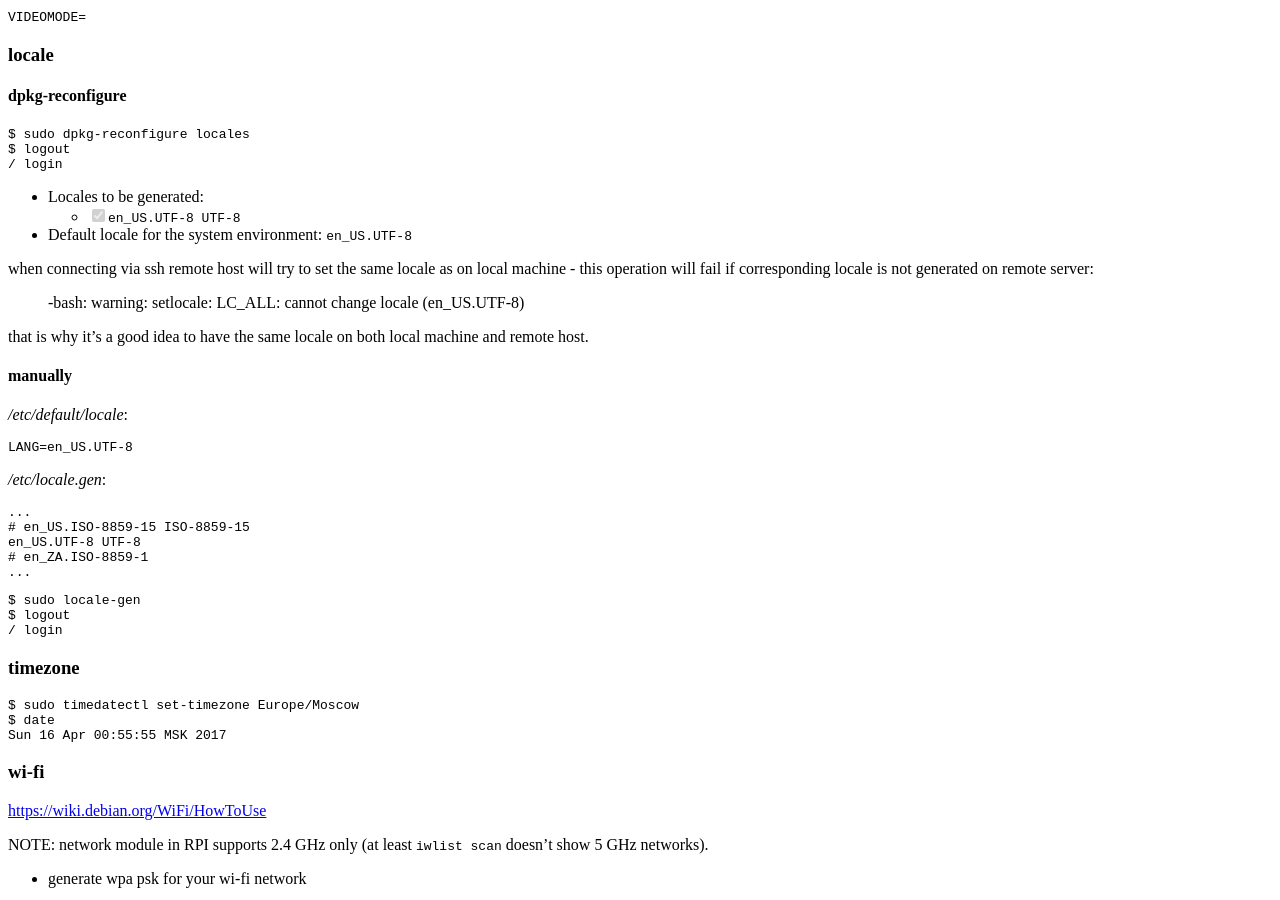
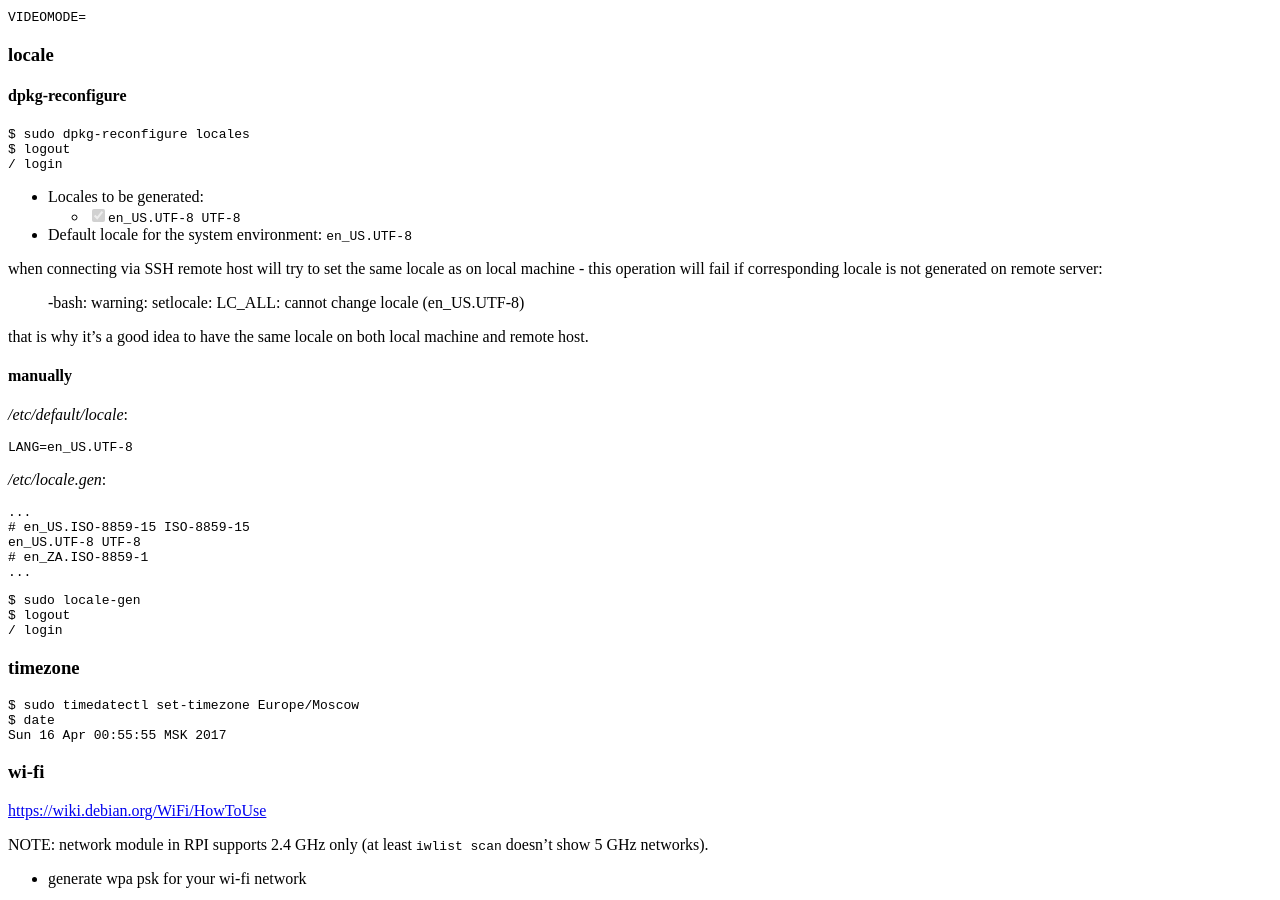
Before and after one commit to tap349/tap349.github.io, a Jekyll site: the page built from _posts/2017-04-15-raspberry-pi.md, in a window 1280 px wide and 900 px high, scrolled down 1954 px. Built offline with Jekyll 4.4.1, drawn with Linux system fonts in a browser that asks for light colours; some of the changed text lies outside the part shown.

Commit message:
update 2017-05-03_00:04:16

````diff
--- a/_posts/2017-04-15-raspberry-pi.md
+++ b/_posts/2017-04-15-raspberry-pi.md
@@ -21,7 +21,7 @@
 - download `raspbian jessie lite` image
 - use `applepi-baker` to write it to microsd
   (or else use command line - see link above for details)
-- create empty _ssh_ file in microsd root to enable ssh
+- create empty _ssh_ file in microsd root to enable SSH
   (do it before the very first boot!)
 
 ## configuration
@@ -110,7 +110,7 @@
   - [x] `en_US.UTF-8 UTF-8`
 - Default locale for the system environment: `en_US.UTF-8`
 
-when connecting via ssh remote host will try to set the same
+when connecting via SSH remote host will try to set the same
 locale as on local machine - this operation will fail if
 corresponding locale is not generated on remote server:
 
@@ -299,7 +299,7 @@
 $ sudo gem install bundler git-up
 ```
 
-### ssh
+### SSH
 
 - add RPI host record to _~/.ssh/config_ on local machine
 - login to RPI with login/password first
````
